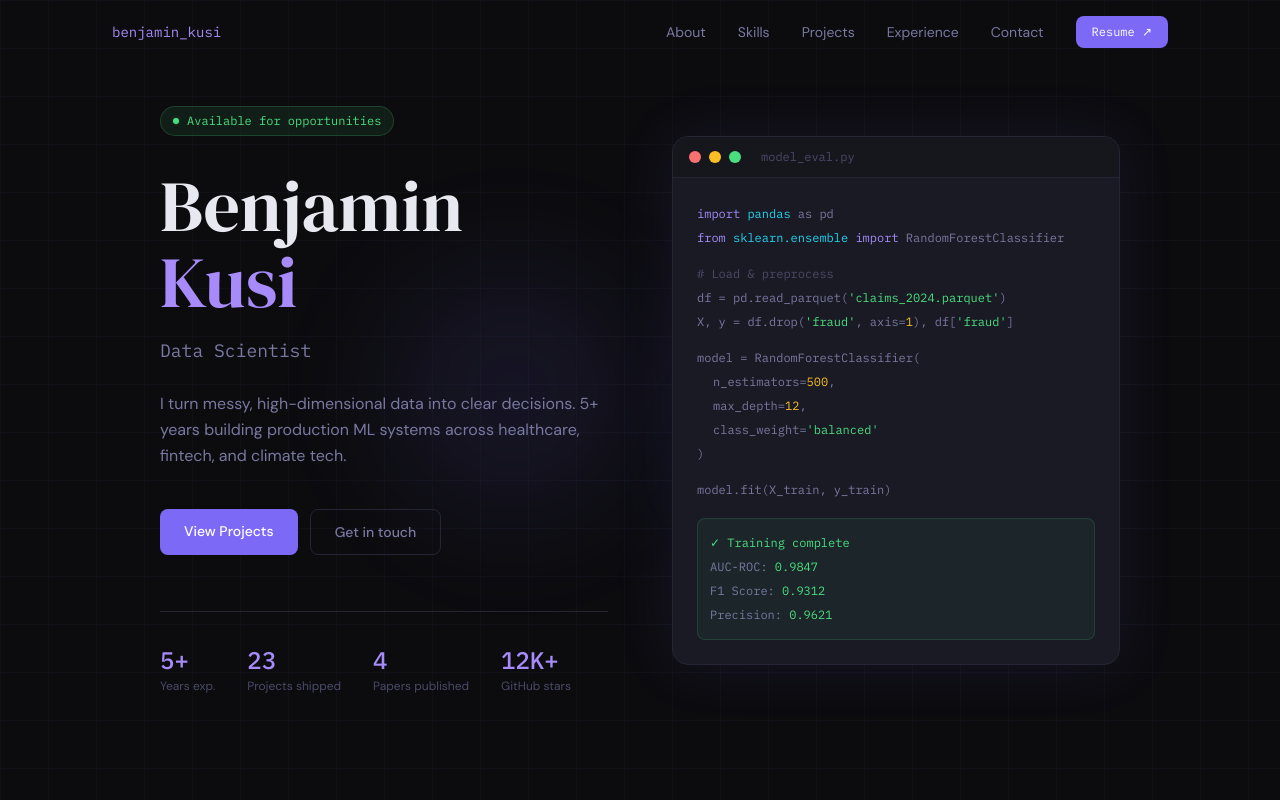
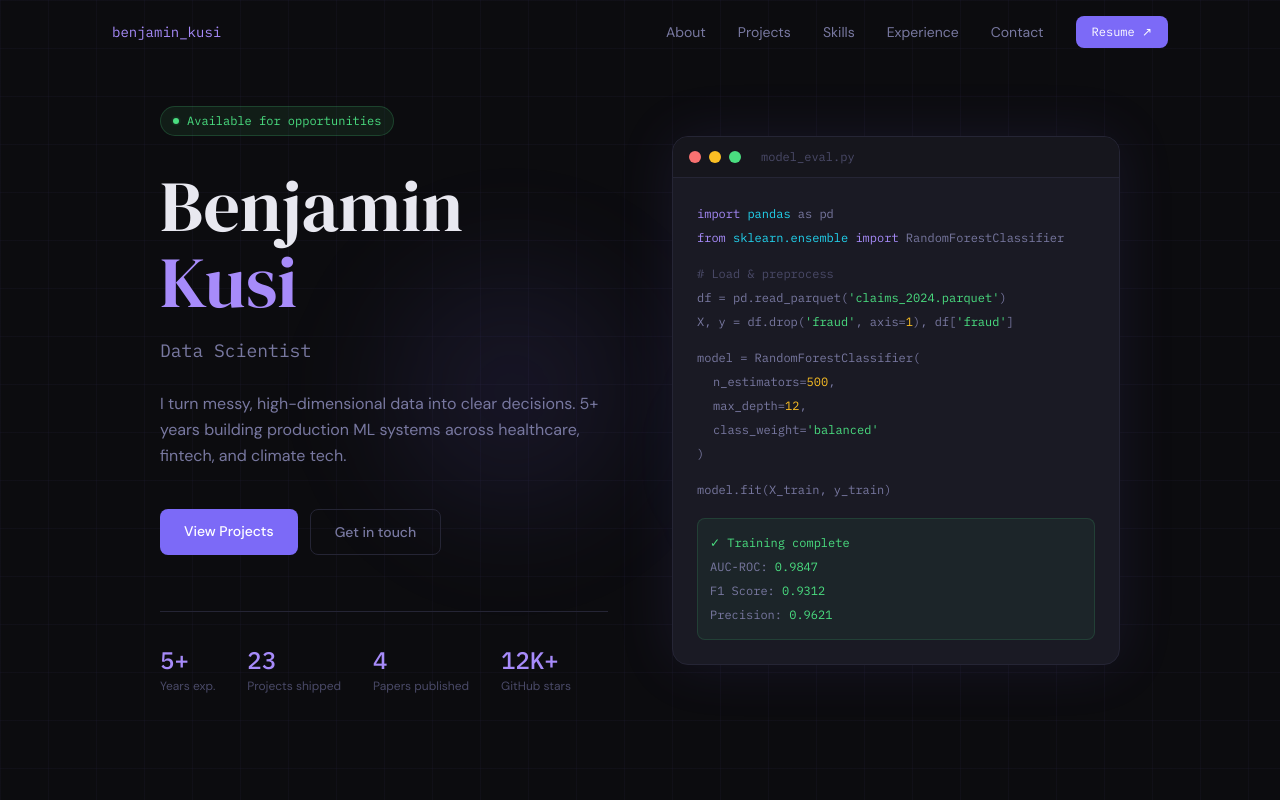
Before and after one commit to eakelvin/ben-kusi, a Next.js app: page / in a window 1280 px wide. Shown: the top 800 px of the page. Built offline with nearby package versions, Linux system fonts and the light colour scheme.

Commit message:
re-arrange nav

```diff
--- a/src/components/Navbar.tsx
+++ b/src/components/Navbar.tsx
@@ -3,8 +3,8 @@ import { useState, useEffect } from "react";
 
 const links = [
   { href: "#about", label: "About" },
+  { href: "#projects", label: "Projects" },
   { href: "#skills", label: "Skills" },
-  { href: "#projects", label: "Projects" },
   { href: "#experience", label: "Experience" },
   { href: "#contact", label: "Contact" },
 ];
```
